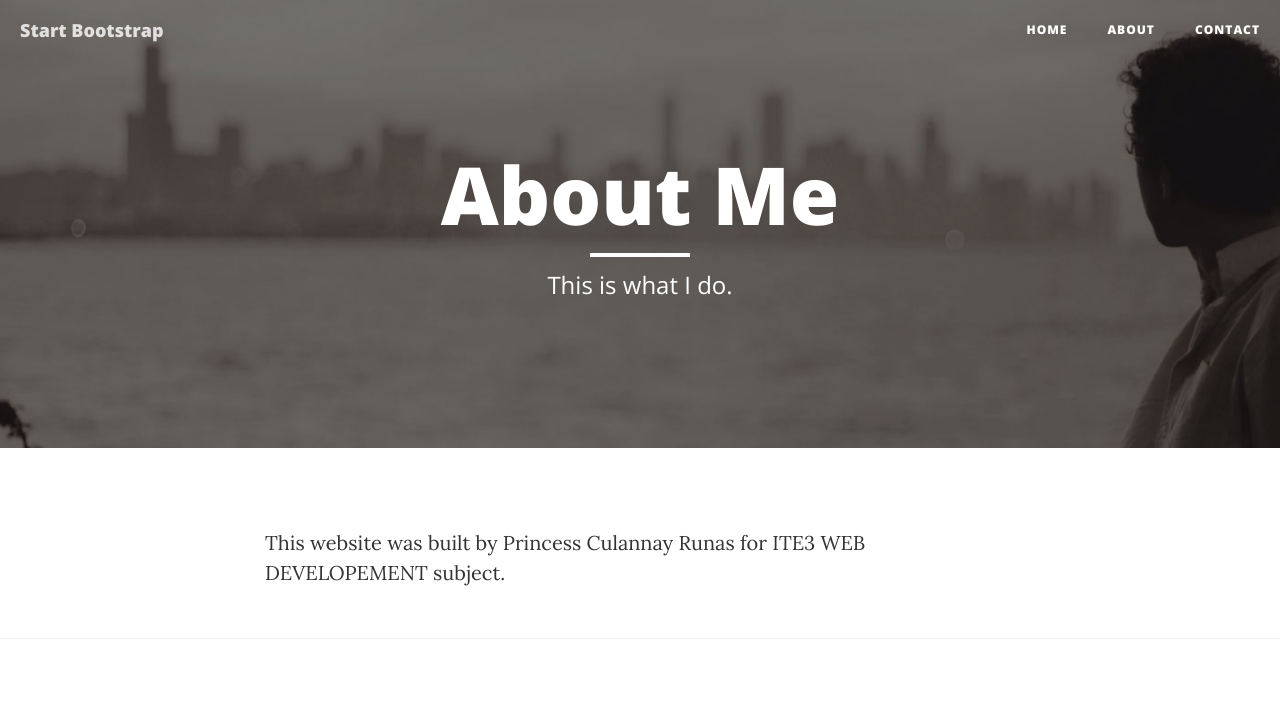
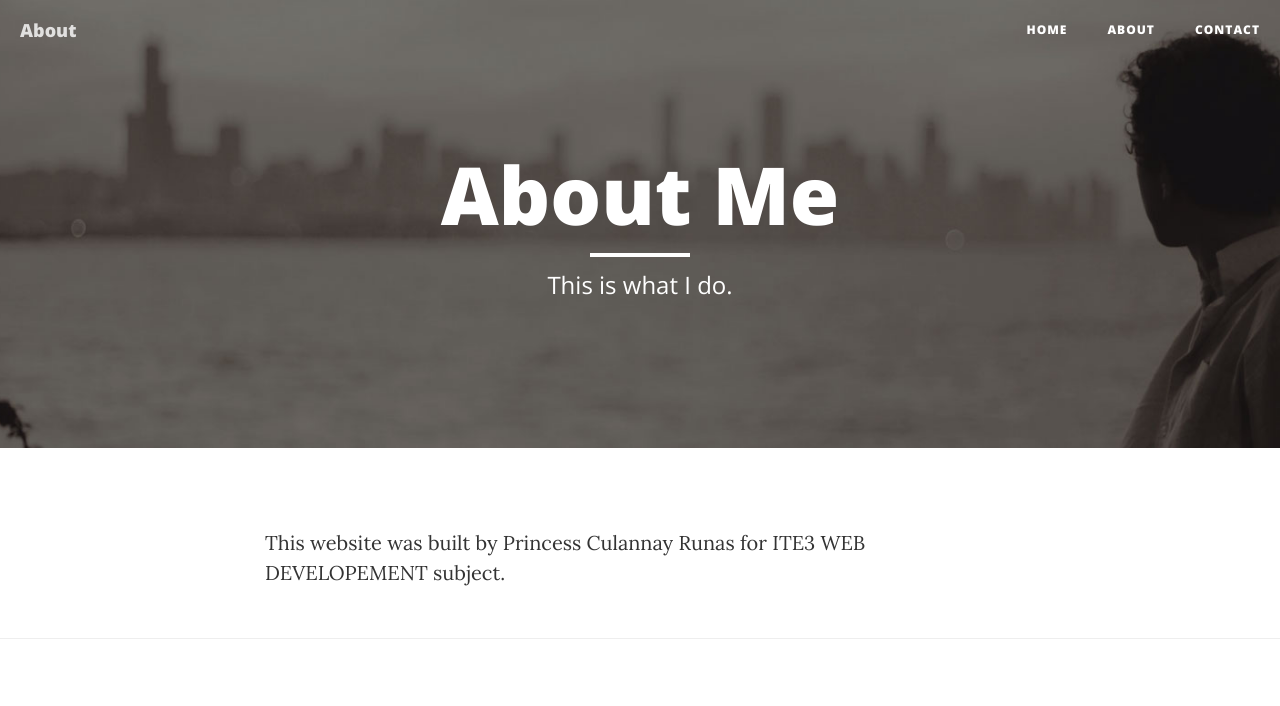
Before and after one commit to cessrunas/blog., a website: page about.html in a window 1280 px wide. Shown: the top 706 px of the page. Drawn offline with nearby package versions, Linux system fonts and the light colour scheme.

Commit message:
Update about.html

```diff
--- a/about.html
+++ b/about.html
@@ -42,7 +42,7 @@
                     <span class="sr-only">Toggle navigation</span>
                     Menu <i class="fa fa-bars"></i>
                 </button>
-                <a class="navbar-brand" href="index.html">Start Bootstrap</a>
+                <a class="navbar-brand" href="index.html">About</a>
             </div>
 
             <!-- Collect the nav links, forms, and other content for toggling -->
```
